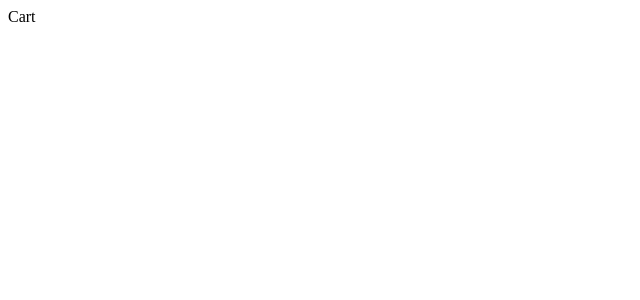
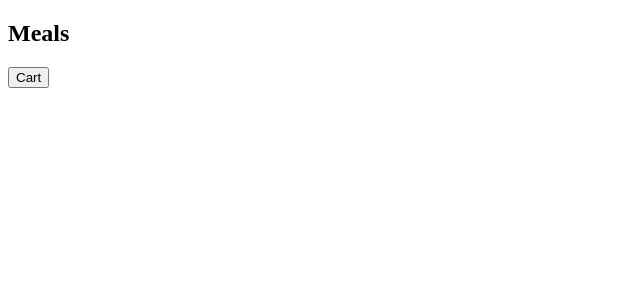
Before and after one commit to Alisyad9/weight_project, a React (Create React App) app: page / in a window 1280 px wide. Shown: the top 300 px of the page, without its empty margins (0-640 px from the left). Built offline with nearby package versions, Linux system fonts and the light colour scheme.

Commit message:
react fragment

```diff
--- a/src/App.js
+++ b/src/App.js
@@ -1,12 +1,14 @@
 import Cart from './components/Cart/Cart';
-
+import Header from './components/Layout/Header';
+import React from 'react';
 function App() {
   return (
-    <div>
+    <React.Fragment>
       {/* <h2>hello world</h2> */}
       {/* <h2>yes</h2> */}
-      <Cart />
-    </div>
+
+      <Header />
+    </React.Fragment>
   );
 }
 
```
